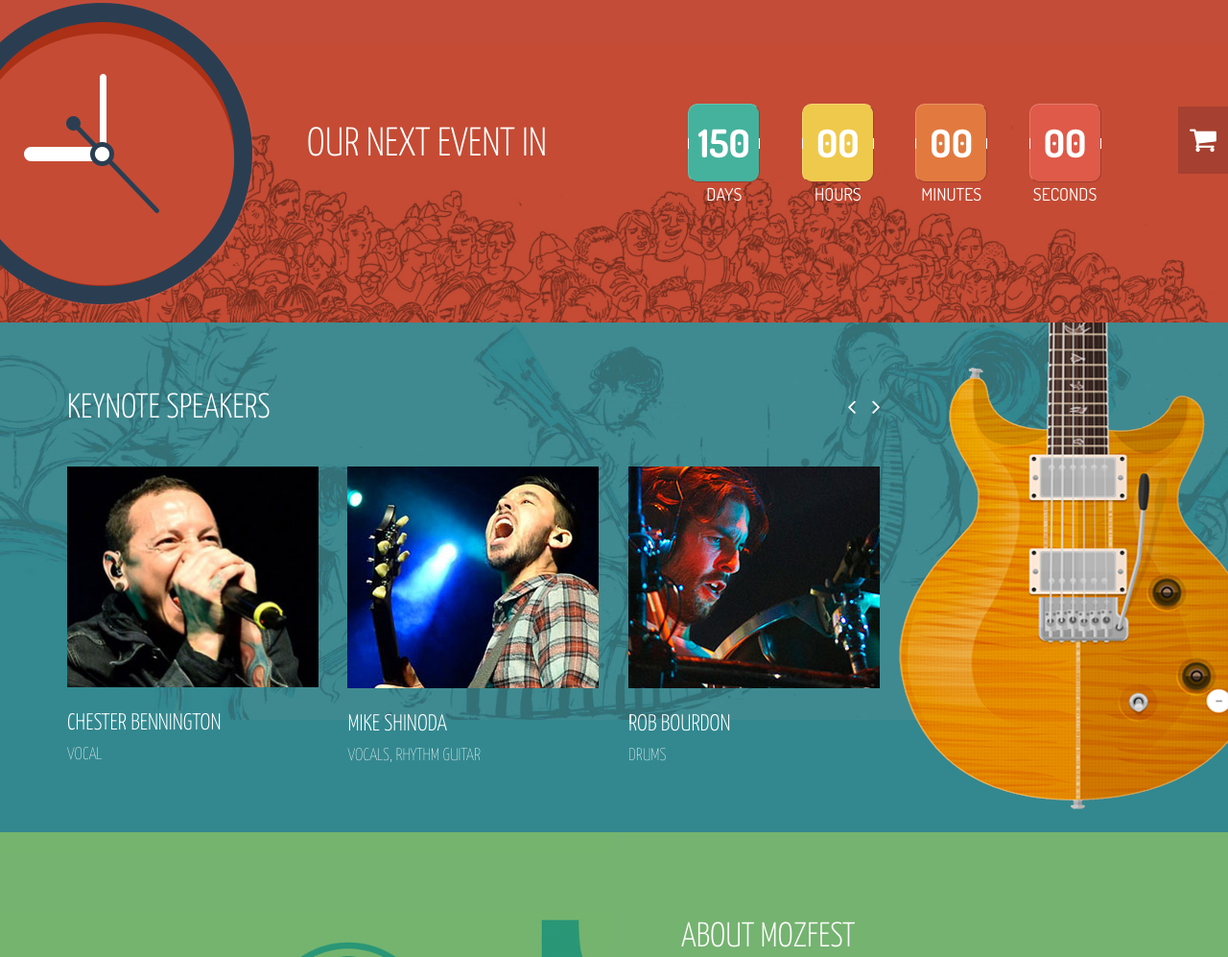
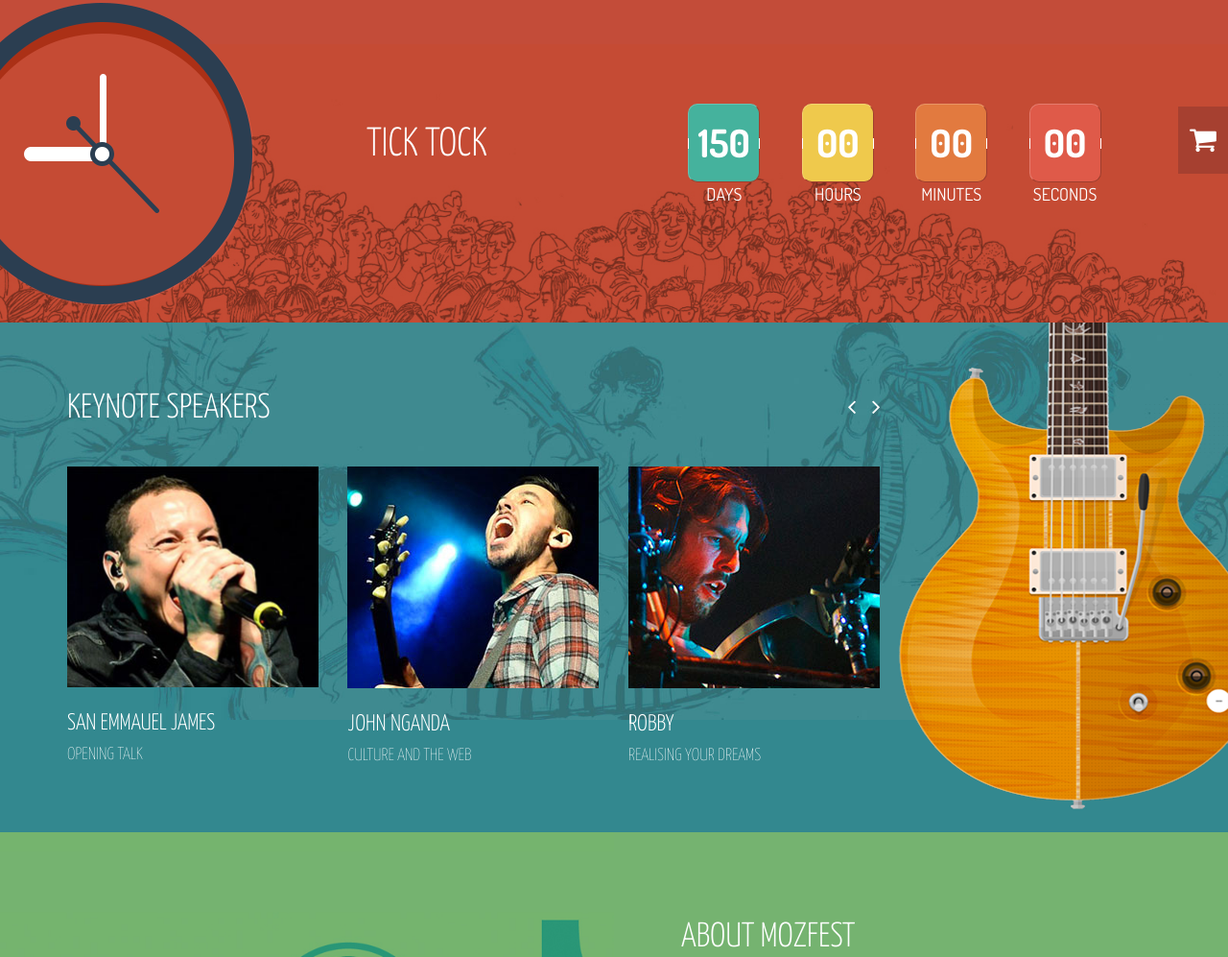
Before and after one commit to lawk/mozfestea-web, a plain HTML site: page index.html in a window 1280 px wide. Shown: the part 875-1872 px from the top of the page at 96% size. Drawn offline with Linux system fonts and the light colour scheme; some packages are replaced by stand-ins of ours.

Commit message:
Update index.html
Update timer
Update sample speakers
Update Sign up for update links to shortened mail chimp url - http://http://eepurl.com/Xqn3T/
Removed the "no-scroll" function for Twitter

```diff
--- a/index.html
+++ b/index.html
@@ -75,7 +75,7 @@
 				<div class="item active">
 					<img class="img-responsive" src="images/slider/bg1.jpg" alt="slider">
 					<div class="carousel-caption">
-						<h2>Sign up for Updates </h2>
+						<a target="_blank" href="http://http://eepurl.com/Xqn3T/"><h2>Sign up for Updates </h2></a>
 						<h4>Coming to you in 2015</h4>
 						<a href="#contact">SPONSOR US <i class="fa fa-angle-right"></i></a>
 					</div>
@@ -83,7 +83,7 @@
 				<div class="item">
 					<img class="img-responsive" src="images/slider/bg2.jpg" alt="slider">
 					<div class="carousel-caption">
-						<a target="_blank" href="http://mozfestea15.eventbrite.com/"><h2>Sign up for Updates</h2></a>
+						<a target="_blank" href="http://http://eepurl.com/Xqn3T/"><h2>Sign up for Updates</h2></a>
 						<h4>Coming to you in 2015</h4>
 						<a href="#contact">GET IN TOUCH <i class="fa fa-angle-right"></i></a>
 					</div>
@@ -91,7 +91,7 @@
 				<div class="item">
 					<img class="img-responsive" src="images/slider/bg3.jpg" alt="slider">
 					<div class="carousel-caption">
-						<h2>Sign up for Updates</h2>
+						<a target="_blank" href="http://http://eepurl.com/Xqn3T/"><h2>Sign up for Updates</h2></a>
 						<h4>Coming to you in 2015</h4>
 						<a href="#contact" >GET IN TOUCH <i class="fa fa-angle-right"></i></a>
 					</div>
@@ -108,7 +108,7 @@
 					<img class="img-responsive" src="images/watch.png" alt="">
 				</div>
 				<div class="col-md-4 col-md-offset-2 col-sm-5">
-					<h2>our next event in</h2>
+					<h2>Tick tock</h2>
 				</div>
 				<div class="col-sm-7 col-md-6">
 					<ul id="countdown">
@@ -151,22 +151,22 @@
 									<div class="col-sm-4">
 										<div class="single-event">
 											<img class="img-responsive" src="images/event/event1.jpg" alt="event-image">
-											<h4>Chester Bennington</h4>
-											<h5>Vocal</h5>
+											<h4>San Emmauel James</h4>
+											<h5>Opening Talk</h5>
 										</div>
 									</div>
 									<div class="col-sm-4">
 										<div class="single-event">
 											<img class="img-responsive" src="images/event/event2.jpg" alt="event-image">
-											<h4>Mike Shinoda</h4>
-											<h5>vocals, rhythm guitar</h5>
+											<h4>John Nganda</h4>
+											<h5>Culture and the Web</h5>
 										</div>
 									</div>
 									<div class="col-sm-4">
 										<div class="single-event">
 											<img class="img-responsive" src="images/event/event3.jpg" alt="event-image">
-											<h4>Rob Bourdon</h4>
-											<h5>drums</h5>
+											<h4>Robby</h4>
+											<h5>Realising your dreams</h5>
 										</div>
 									</div>
 								</div>
@@ -183,15 +183,15 @@
 									<div class="col-sm-4">
 										<div class="single-event">
 											<img class="img-responsive" src="images/event/event2.jpg" alt="event-image">
-											<h4>Mike Shinoda</h4>
-											<h5>vocals, rhythm guitar</h5>
+											<h4>Asa Lugada</h4>
+											<h5>Lusoga on mobile</h5>
 										</div>
 									</div>
 									<div class="col-sm-4">
 										<div class="single-event">
 											<img class="img-responsive" src="images/event/event3.jpg" alt="event-image">
-											<h4>Rob Bourdon</h4>
-											<h5>drums</h5>
+											<h4>Echodu Moses</h4>
+											<h5>GenOpen</h5>
 										</div>
 									</div>
 								</div>
```
